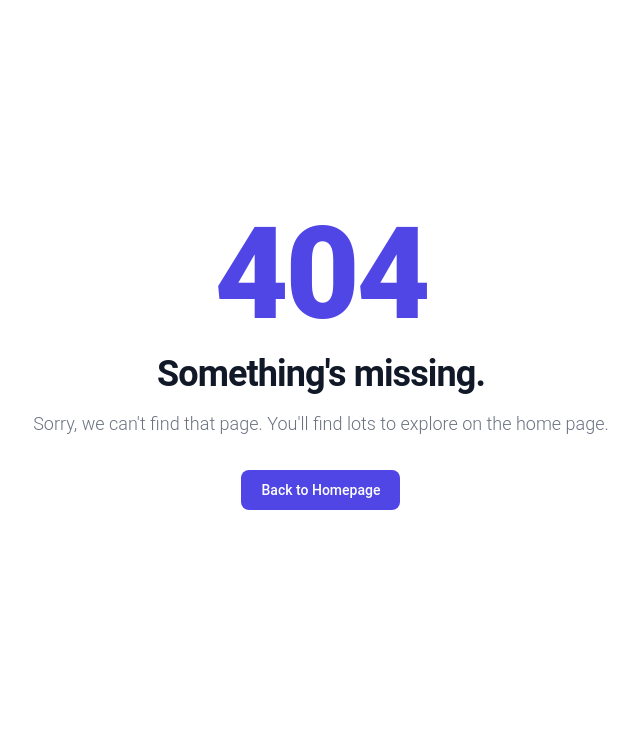
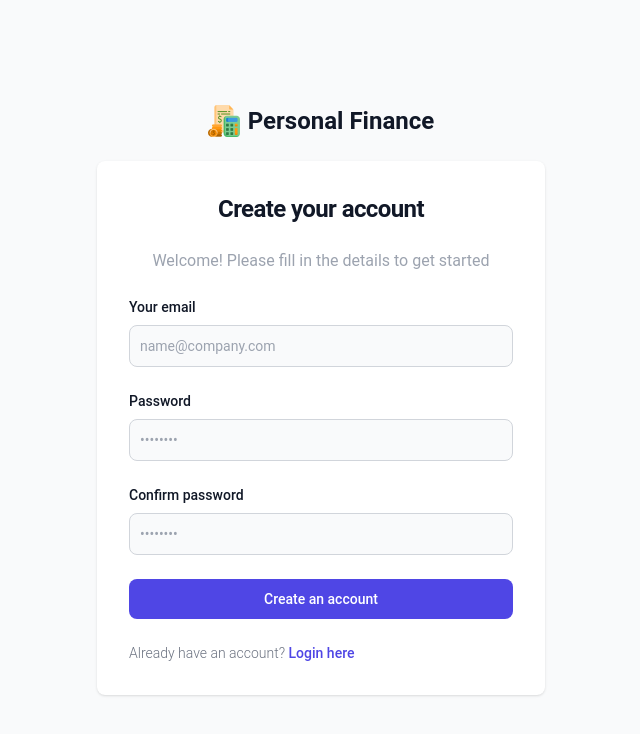
Before and after one commit to Yuan-Sama/Financial-Portal, a SvelteKit app: page /sign-up in a window 1280 px wide. Before the commit this address had no page. Shown: the top 734 px of the page, without its empty margins (319-959 px from the left). Built offline with nearby package versions, Linux system fonts and the light colour scheme.

Commit message:
sign in and sign up pages

```diff
--- /dev/null
+++ b/src/routes/(account)/+layout.svelte
@@ -0,0 +1,22 @@
+<script>
+	import Logo from '$assets/logo.png';
+	import { APP_NAME } from '$lib';
+
+	/**
+	 * @type {{
+	 * 	data: import('./$types').LayoutData,
+	 *  children: import('svelte').Snippet
+	 * }}
+	 */
+	let { data, children } = $props();
+</script>
+
+<section class="bg-gray-50 dark:bg-gray-900">
+	<div class="mx-auto flex flex-col items-center justify-center px-6 py-8 md:h-screen lg:py-0">
+		<a href="/" class="mb-6 flex items-center text-2xl font-semibold text-gray-900 dark:text-white">
+			<img class="mr-2 h-8 w-8" src={Logo} alt="logo" />
+			{APP_NAME}
+		</a>
+		{@render children()}
+	</div>
+</section>
--- /dev/null
+++ b/src/routes/(account)/sign-in/+page.svelte
@@ -0,0 +1,62 @@
+<script lang="ts">
+	import { APP_NAME } from '$lib';
+	import type { PageData } from './$types';
+
+	let { data }: { data: PageData } = $props();
+</script>
+
+<svelte:head>
+	<title>{APP_NAME} - Sign in</title>
+</svelte:head>
+
+<div
+	class="w-full rounded-lg bg-white shadow dark:border dark:border-gray-700 dark:bg-gray-800 sm:max-w-md md:mt-0 xl:p-0"
+>
+	<div class="space-y-4 p-6 sm:p-8 md:space-y-6">
+		<h1
+			class="text-center text-xl font-bold leading-tight tracking-tight text-gray-900 dark:text-white md:text-2xl"
+		>
+			Sign in to {APP_NAME}
+		</h1>
+		<p class="text-center text-base text-gray-400">Welcome back! Please sign in to continue</p>
+		<form class="space-y-4 md:space-y-6" action="#">
+			<div>
+				<label for="email" class="mb-2 block text-sm font-medium text-gray-900 dark:text-white"
+					>Your email</label
+				>
+				<input
+					type="email"
+					name="email"
+					id="email"
+					class="block w-full rounded-lg border border-gray-300 bg-gray-50 p-2.5 text-gray-900 focus:border-primary-600 focus:ring-primary-600 dark:border-gray-600 dark:bg-gray-700 dark:text-white dark:placeholder-gray-400 dark:focus:border-blue-500 dark:focus:ring-blue-500"
+					placeholder="name@company.com"
+					required
+				/>
+			</div>
+			<div>
+				<label for="password" class="mb-2 block text-sm font-medium text-gray-900 dark:text-white"
+					>Password</label
+				>
+				<input
+					type="password"
+					name="password"
+					id="password"
+					placeholder="••••••••"
+					class="block w-full rounded-lg border border-gray-300 bg-gray-50 p-2.5 text-gray-900 focus:border-primary-600 focus:ring-primary-600 dark:border-gray-600 dark:bg-gray-700 dark:text-white dark:placeholder-gray-400 dark:focus:border-blue-500 dark:focus:ring-blue-500"
+					required
+				/>
+			</div>
+			<button
+				type="submit"
+				class="w-full rounded-lg bg-primary-600 px-5 py-2.5 text-center text-sm font-medium text-white hover:bg-primary-700 focus:outline-none focus:ring-4 focus:ring-primary-300 dark:bg-primary-600 dark:hover:bg-primary-700 dark:focus:ring-primary-800"
+				>Sign in</button
+			>
+			<p class="text-sm font-light text-gray-500 dark:text-gray-400">
+				Don’t have an account yet? <a
+					href="/sign-up"
+					class="font-medium text-primary-600 hover:underline dark:text-primary-500">Sign up</a
+				>
+			</p>
+		</form>
+	</div>
+</div>
--- /dev/null
+++ b/src/routes/(account)/sign-up/+page.svelte
@@ -0,0 +1,79 @@
+<script lang="ts">
+	import { APP_NAME } from '$lib';
+	import type { PageData } from './$types';
+
+	let { data }: { data: PageData } = $props();
+</script>
+
+<svelte:head>
+	<title>{APP_NAME} - Sign up</title>
+</svelte:head>
+
+<div
+	class="w-full rounded-lg bg-white shadow dark:border dark:border-gray-700 dark:bg-gray-800 sm:max-w-md md:mt-0 xl:p-0"
+>
+	<div class="space-y-4 p-6 sm:p-8 md:space-y-6">
+		<h1
+			class="text-center text-xl font-bold leading-tight tracking-tight text-gray-900 dark:text-white md:text-2xl"
+		>
+			Create your account
+		</h1>
+		<p class="text-center text-base text-gray-400">
+			Welcome! Please fill in the details to get started
+		</p>
+		<form class="space-y-4 md:space-y-6" action="#">
+			<div>
+				<label for="email" class="mb-2 block text-sm font-medium text-gray-900 dark:text-white"
+					>Your email</label
+				>
+				<input
+					type="email"
+					name="email"
+					id="email"
+					class="block w-full rounded-lg border border-gray-300 bg-gray-50 p-2.5 text-sm text-gray-900 focus:border-primary-600 focus:ring-primary-600 dark:border-gray-600 dark:bg-gray-700 dark:text-white dark:placeholder-gray-400 dark:focus:border-blue-500 dark:focus:ring-blue-500"
+					placeholder="name@company.com"
+					required
+				/>
+			</div>
+			<div>
+				<label for="password" class="mb-2 block text-sm font-medium text-gray-900 dark:text-white"
+					>Password</label
+				>
+				<input
+					type="password"
+					name="password"
+					id="password"
+					placeholder="••••••••"
+					class="block w-full rounded-lg border border-gray-300 bg-gray-50 p-2.5 text-sm text-gray-900 focus:border-primary-600 focus:ring-primary-600 dark:border-gray-600 dark:bg-gray-700 dark:text-white dark:placeholder-gray-400 dark:focus:border-blue-500 dark:focus:ring-blue-500"
+					required
+				/>
+			</div>
+			<div>
+				<label
+					for="confirm-password"
+					class="mb-2 block text-sm font-medium text-gray-900 dark:text-white"
+					>Confirm password</label
+				>
+				<input
+					type="confirm-password"
+					name="confirm-password"
+					id="confirm-password"
+					placeholder="••••••••"
+					class="block w-full rounded-lg border border-gray-300 bg-gray-50 p-2.5 text-sm text-gray-900 focus:border-primary-600 focus:ring-primary-600 dark:border-gray-600 dark:bg-gray-700 dark:text-white dark:placeholder-gray-400 dark:focus:border-blue-500 dark:focus:ring-blue-500"
+					required
+				/>
+			</div>
+			<button
+				type="submit"
+				class="w-full rounded-lg bg-primary-600 px-5 py-2.5 text-center text-sm font-medium text-white hover:bg-primary-700 focus:outline-none focus:ring-4 focus:ring-primary-300 dark:bg-primary-600 dark:hover:bg-primary-700 dark:focus:ring-primary-800"
+				>Create an account</button
+			>
+			<p class="text-sm font-light text-gray-500 dark:text-gray-400">
+				Already have an account? <a
+					href="/sign-in"
+					class="font-medium text-primary-600 hover:underline dark:text-primary-500">Login here</a
+				>
+			</p>
+		</form>
+	</div>
+</div>
```
Also changed, not shown: static/favicon.png (deleted).
